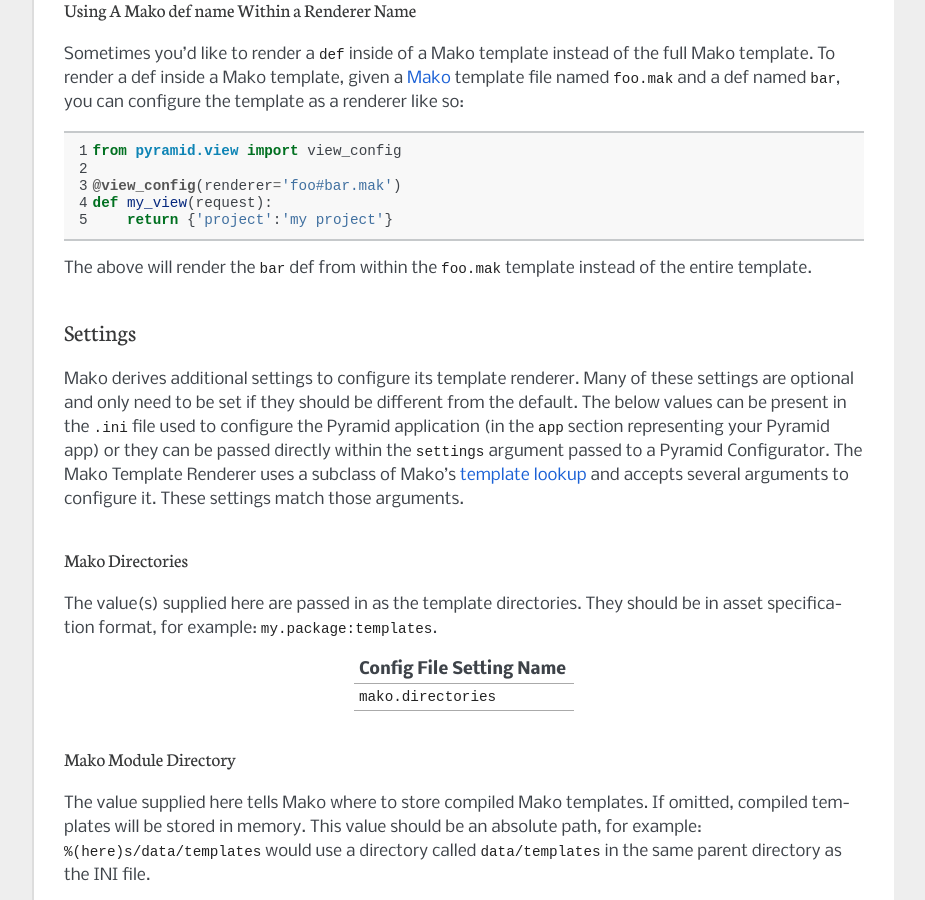
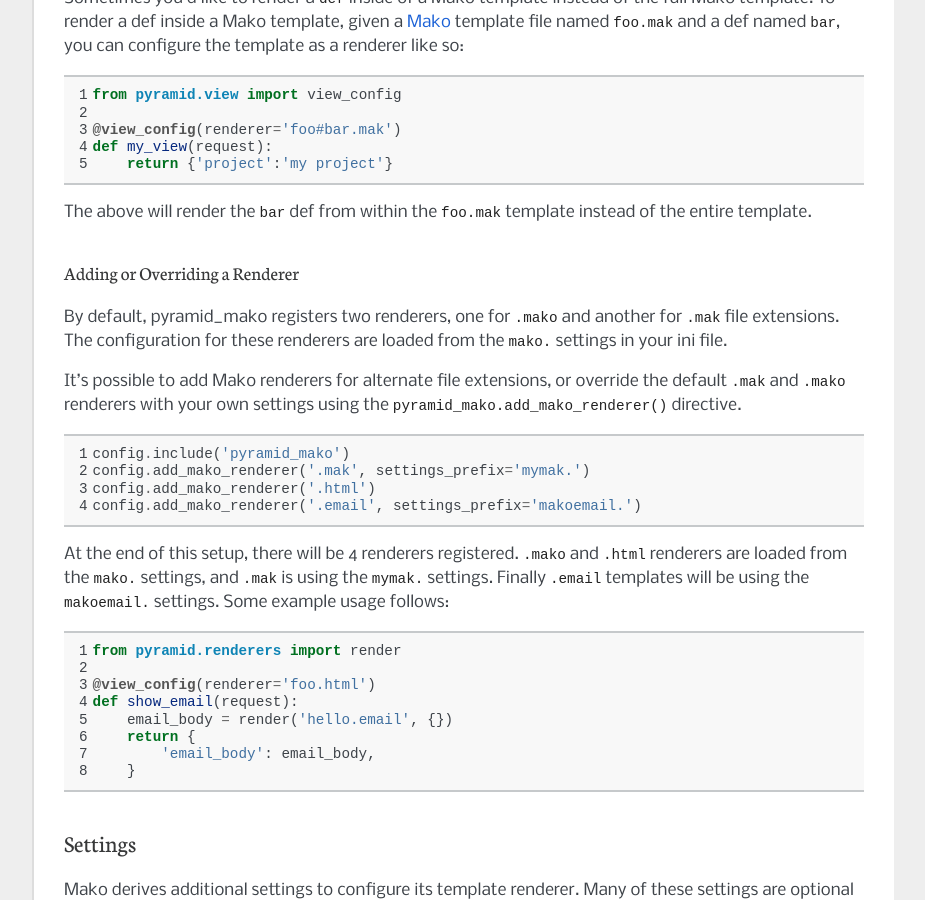
Before and after one commit to Pylons/pyramid_mako, a Sphinx documentation site: the page built from docs/index.rst, in a window 1280 px wide and 900 px high, scrolled down 3934 px. Shown: the whole window, without its empty margins (198-1123 px from the left). Built offline with Sphinx 7.4.7, drawn with Linux system fonts in a browser that asks for light colours; some of the changed text lies outside the part shown.

Commit message:
update docs

```diff
--- a/docs/index.rst
+++ b/docs/index.rst
@@ -242,6 +238,42 @@
 
 The above will render the ``bar`` def from within the ``foo.mak`` template
 instead of the entire template.
+
+Adding or Overriding a Renderer
+-------------------------------
+
+By default, pyramid_mako registers two renderers, one for ``.mako`` and
+another for ``.mak`` file extensions. The configuration for these renderers
+are loaded from the ``mako.`` settings in your ini file.
+
+It's possible to add Mako renderers for alternate file extensions, or
+override the default ``.mak`` and ``.mako`` renderers with your own settings
+using the :func:`pyramid_mako.add_mako_renderer` directive.
+
+.. code-block:: python
+   :linenos:
+
+   config.include('pyramid_mako')
+   config.add_mako_renderer('.mak', settings_prefix='mymak.')
+   config.add_mako_renderer('.html')
+   config.add_mako_renderer('.email', settings_prefix='makoemail.')
+
+At the end of this setup, there will be 4 renderers registered. ``.mako`` and
+``.html`` renderers are loaded from the ``mako.`` settings, and ``.mak`` is
+using the ``mymak.`` settings. Finally ``.email`` templates will be using
+the ``makoemail.`` settings. Some example usage follows:
+
+.. code-block:: python
+   :linenos:
+
+   from pyramid.renderers import render
+
+   @view_config(renderer='foo.html')
+   def show_email(request):
+       email_body = render('hello.email', {})
+       return {
+           'email_body': email_body,
+       }
 
 .. _mako_template_renderer_settings:
 
```
Also changed, not shown: other parts of docs/index.rst (+4 -8 lines).
